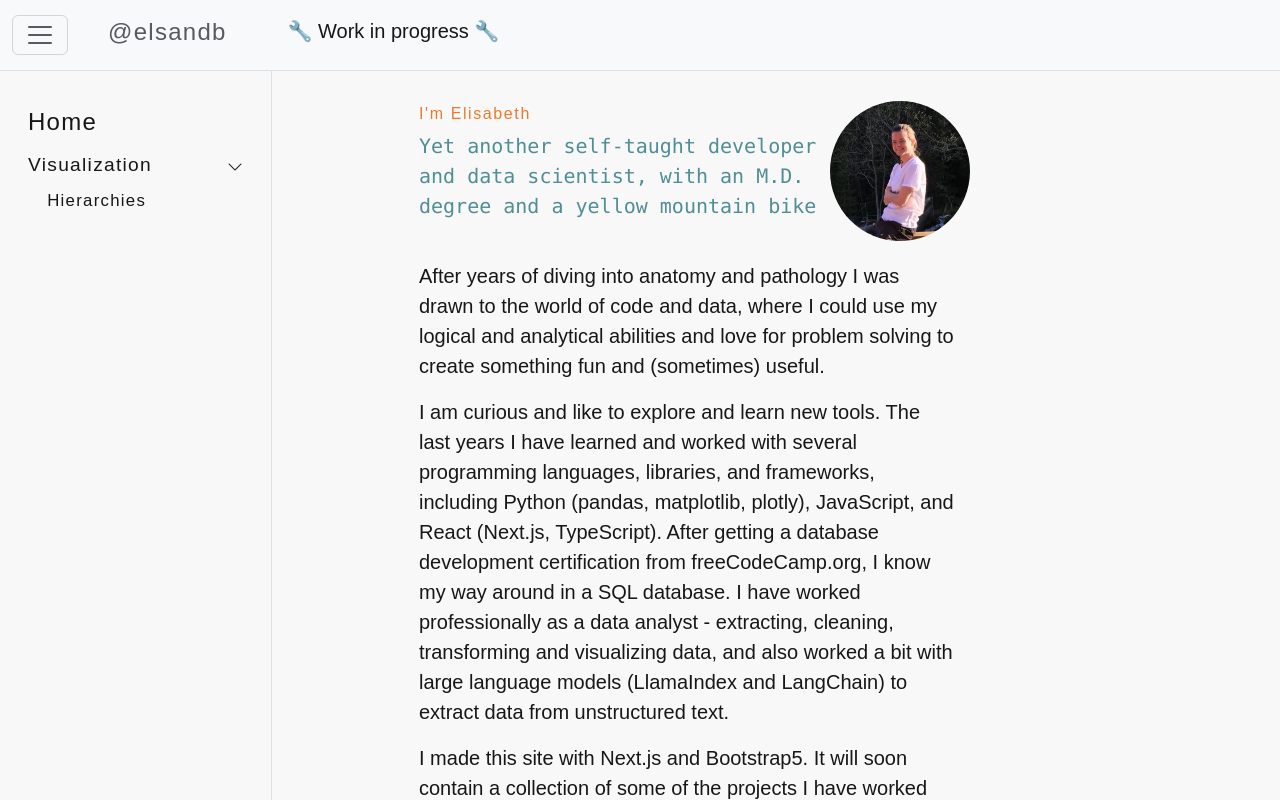
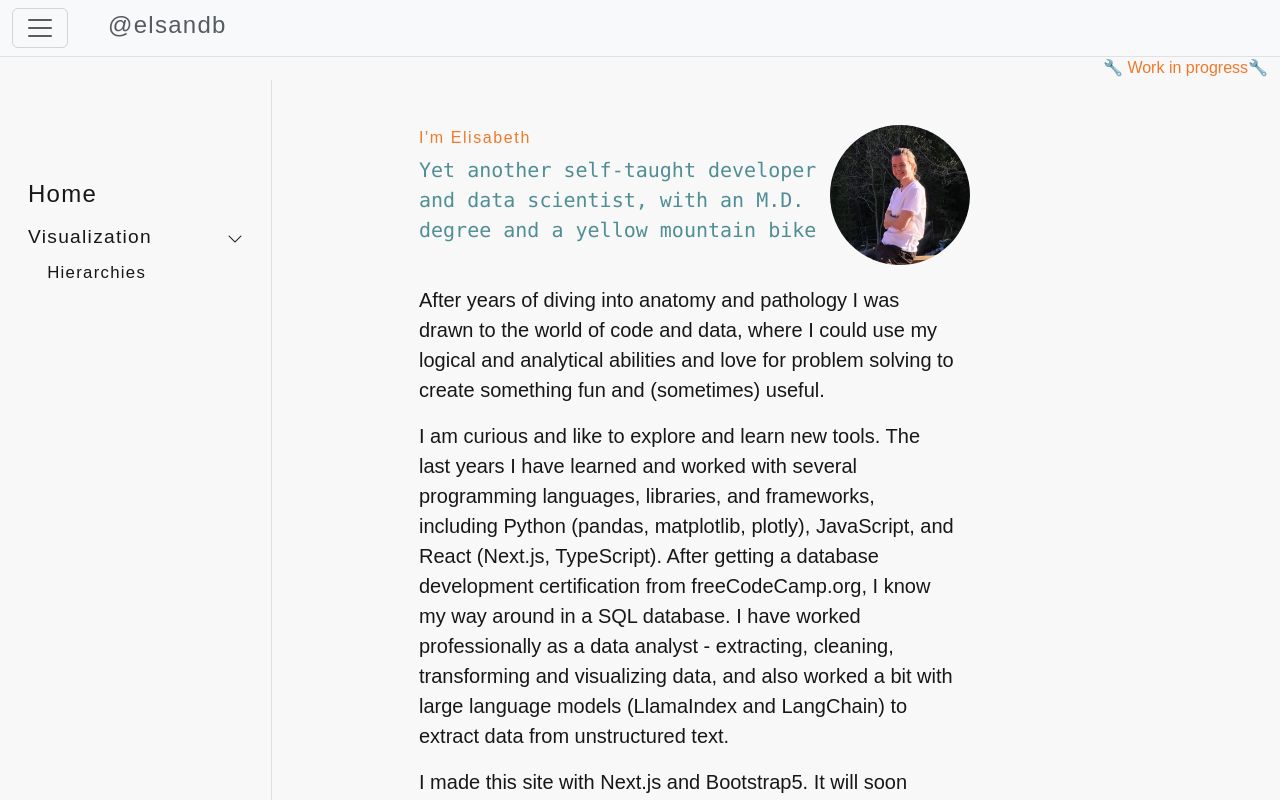
Before and after one commit to elsandb/elsandb.github.io, a Next.js app in the folder next-app/: page / in a window 1280 px wide. Shown: the top 800 px of the page. Built offline with nearby package versions, Linux system fonts and the light colour scheme.

Commit message:
feat: Move "Work in progress" from header to layout.

```diff
--- a/next-app/src/app/layout.tsx
+++ b/next-app/src/app/layout.tsx
@@ -39,8 +39,11 @@ export default function RootLayout({
     <html lang="en">
       <body className={`${geistSans.variable} ${geistMono.variable}`}>
         <div className="root-container container-fluid">
-
-          <div className="page-wrapper row pt-2 pb-2">
+          <div className="row pt-5 text-center text-md-end">
+            <div className="col"></div>
+            <p className="fw-light orange-55 fs-6 pt-2 mb-0">🔧 Work in progress🔧</p>
+          </div>
+          <div className="page-wrapper row pt-2* pb-2">
             {/* HEADER */}
             <Header />
             {/* col - SIDEBAR */}
@@ -48,7 +51,7 @@ export default function RootLayout({
               <SideNavBar />
             </div>
             {/* col - MAIN */}
-            <div className="col d-flex pt-5 ps-0 pe-0">
+            <div className="col d-flex pt-5* ps-0 pe-0">
               <main className="w-100">
                 {children}
               </main>
--- a/next-app/src/components/navigation/Header.tsx
+++ b/next-app/src/components/navigation/Header.tsx
@@ -49,7 +49,6 @@ export default function Header() {
                   @elsandb
                 </h4>
               </a>
-            <p className="fw-light fs-5 ps-5 pt-2">🔧 Work in progress 🔧</p>
             </div>
 
             {/* Offcanvas navbar */}
```
